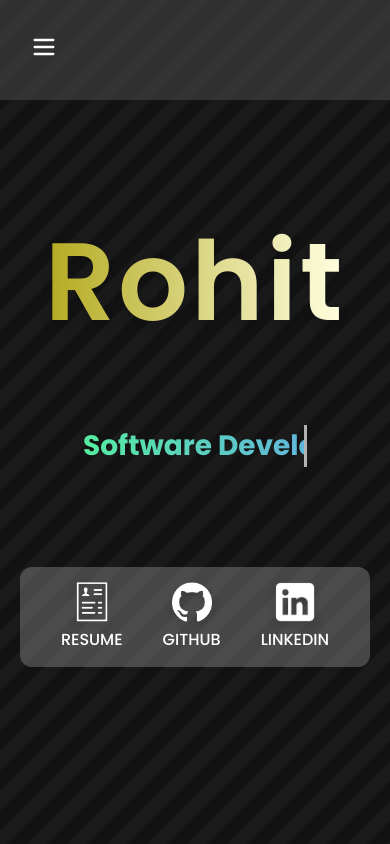
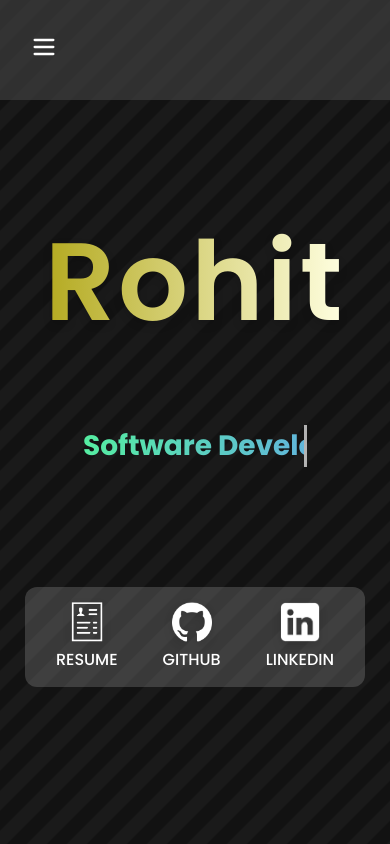
Before and after one commit to rohitkumar893/portfolio, a React (Vite) app: page / in a window 390 px wide. Shown: the top 844 px of the page. Built offline with nearby package versions, Linux system fonts and the light colour scheme.

Commit message:
modify: responsiveness

```diff
--- a/src/App.css
+++ b/src/App.css
@@ -15,7 +15,7 @@
   }
 
   .bgsocials{
-    background-color: rgba(255, 255, 255, 0.219);
+    background-color: rgba(255, 255, 255, 0.164);
   }
 
   .loader {
--- a/src/App.jsx
+++ b/src/App.jsx
@@ -18,8 +18,8 @@
               <h1 className='namelogo drop-shadow-lg text-[110px] sm:text-[185px]  flex justify-center tracking-wide sm:mt-[120px] mt-[200px]'>Rohit</h1>
               <div class="loader"><span class="loader-text">Software Developer</span></div>
 
-              <div className='w-full flex justify-center mt-[40px]'>
-              <div className='bgsocials flex justify-center gap-[40px] w-[350px] h-[100px] rounded-xl'>
+              <div className='w-full flex justify-center mt-[60px] sm:mt-[40px]'>
+              <div className='bgsocials flex justify-center gap-[45px] w-[340px] h-[100px] rounded-xl'>
               <a href="resume.pdf" className='flex flex-col justify-center items-center'><img src="/resumeicon.png" className='h-[40px] drop-shadow-lg transition-transform hover:scale-110'></img><h3 className='label text-center mt-[6px]'>RESUME</h3></a>
               <a href="https://github.com/rohitkumar893" className='flex flex-col justify-center items-center'><img src="/github.png" className='h-[40px] drop-shadow-lg transition-transform hover:scale-110'></img><h3 className='label text-center mt-[6px]'>GITHUB</h3></a>
               <a href="https://www.linkedin.com/in/rohitkumar893/" className='flex flex-col justify-center items-center'><img src="/linkedin.png" className='h-[40px] drop-shadow-lg transition-transform hover:scale-110'></img><h3 className='label text-center mt-[6px]'>LINKEDIN</h3></a>
```
